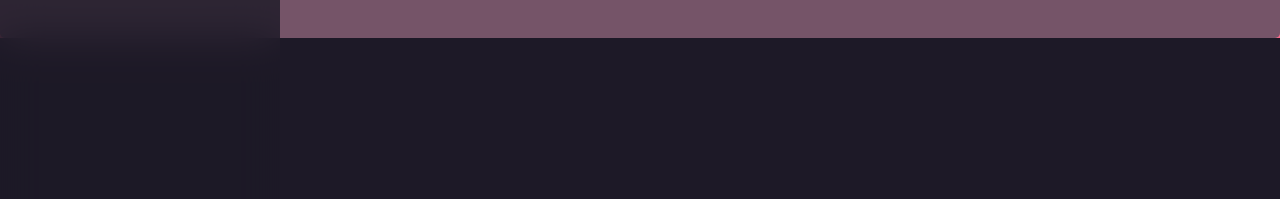
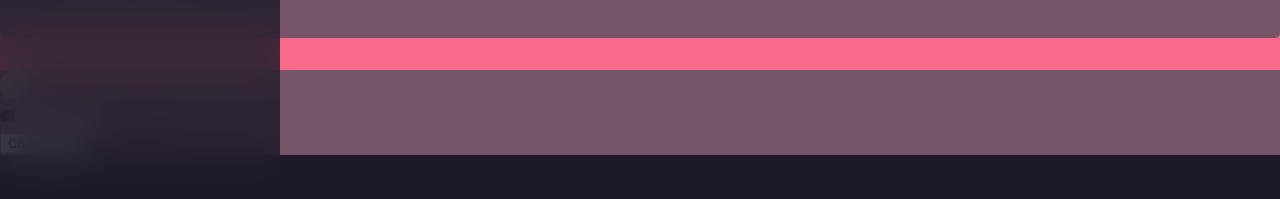
Before and after one commit to FranlexRam/Frontend-Project-Authentication, a React (Create React App) app: page / in a window 1280 px wide. Shown: the part 437-636 px from the top of the page. Built offline with nearby package versions, Linux system fonts and the light colour scheme; grey boxes are pictures that could not be loaded.

Commit message:
Profile component

```diff
--- a/src/Layouts/ProfileLayout/ProfileLayout.js
+++ b/src/Layouts/ProfileLayout/ProfileLayout.js
@@ -1,8 +1,10 @@
+import Profile from "../../components/Profile/Profile.js";
 import Feed from "../../components/Feed/Feed.js";
 import Sidebar from "../../components/Sidebar/Sidebar.js";
 import Appbar from "../../components/Appbar/Appbar.js";
 import './profilelayout.css';
 import { useState } from "react";
+
 
 // const ProfileLayout = ({isLoggedIn,setIsLoggedIn}) => {
     const ProfileLayout = () => {
@@ -31,6 +33,9 @@
                     <Feed />
                 </div>
                 {/* profile */}
+                <div className="profilelayout_content-profile">
+                    <Profile />
+                </div>
             </div>
         </div>
     );
--- /dev/null
+++ b/src/components/Profile/Profile.js
@@ -0,0 +1,22 @@
+import Avatar from '../Avatar/Avatar';
+import {AiFillCamera} from 'react-icons/ai'
+import { useRef } from 'react';
+import './profile.scss';
+
+const Profile = () => {
+const inputFile = useRef(null)
+
+    return ( <div className="profile">
+        {/* avatar */}
+        <div className="profile_avatar">
+            <div className="profile_avatar-wrapper">
+                <Avatar />
+                <AiFillCamera />
+            </div>
+            <input type="file" name="avatar" ref={inputFile} className="profile_avatar-input" />
+        </div>
+        {/* form */}
+    </div> );
+}
+
+export default Profile;
--- /dev/null
+++ b/src/components/Profile/profile.scss
@@ -0,0 +1,5 @@
+@import '../../components/variables/variables.scss';
+
+.profile {
+    background-color: rgba($color: $purple-light, $alpha: 0.8);
+}
```
